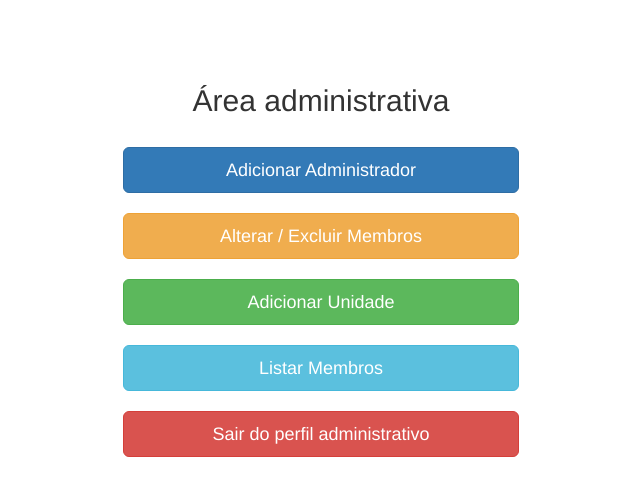
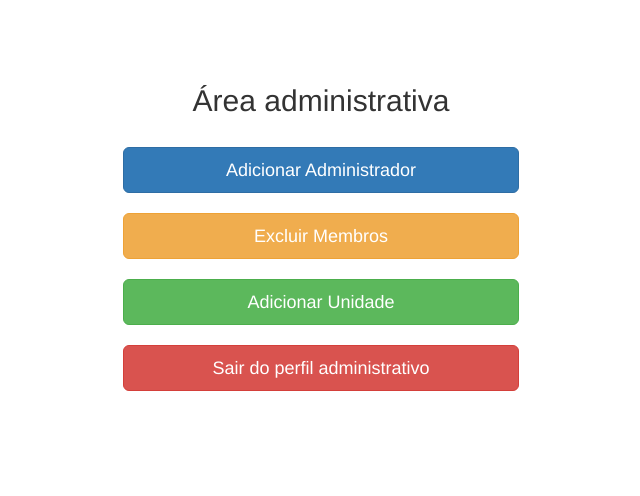
Before and after one commit to kayfidelis/site_ivc, a PHP site: page /adm.php in a window 1280 px wide. Shown: the top 496 px of the page, without its empty margins (319-959 px from the left). Run offline with PHP 8.4, Linux system fonts and the light colour scheme; the visitor is signed in with stand-in values (Sample User, id 1); some libraries are stand-ins or nearby versions.

Commit message:
aréa administrativa

```diff
--- a/adm.php
+++ b/adm.php
@@ -16,10 +16,10 @@
 
 
     <style>
-       .container-fluid {
-        margin-top: 5vw;
-        margin-bottom: 5vw;
-       }
+        .container-fluid {
+            margin-top: 5vw;
+            margin-bottom: 5vw;
+        }
     </style>
 
 
@@ -53,21 +53,15 @@
                     </button>
                 </a>
                 </br>
-                <a href="listaAlterar_Excluir.php">
+                <a href="listaExcluir.php">
                     <button type="submit" class="btn btn-block btn-lg btn-warning">
-                        Alterar / Excluir Membros
+                        Excluir Membros
                     </button>
                 </a>
                 </br>
                 <a href="FormUnidade.php">
                     <button type="submit" class="btn btn-block btn-lg btn-success">
                         Adicionar Unidade
-                    </button>
-                </a>
-                <br />
-                <a href="listaMembros.php">
-                    <button type="submit" class="btn btn-block btn-lg btn-info">
-                        Listar Membros
                     </button>
                 </a>
                 <br />
```
